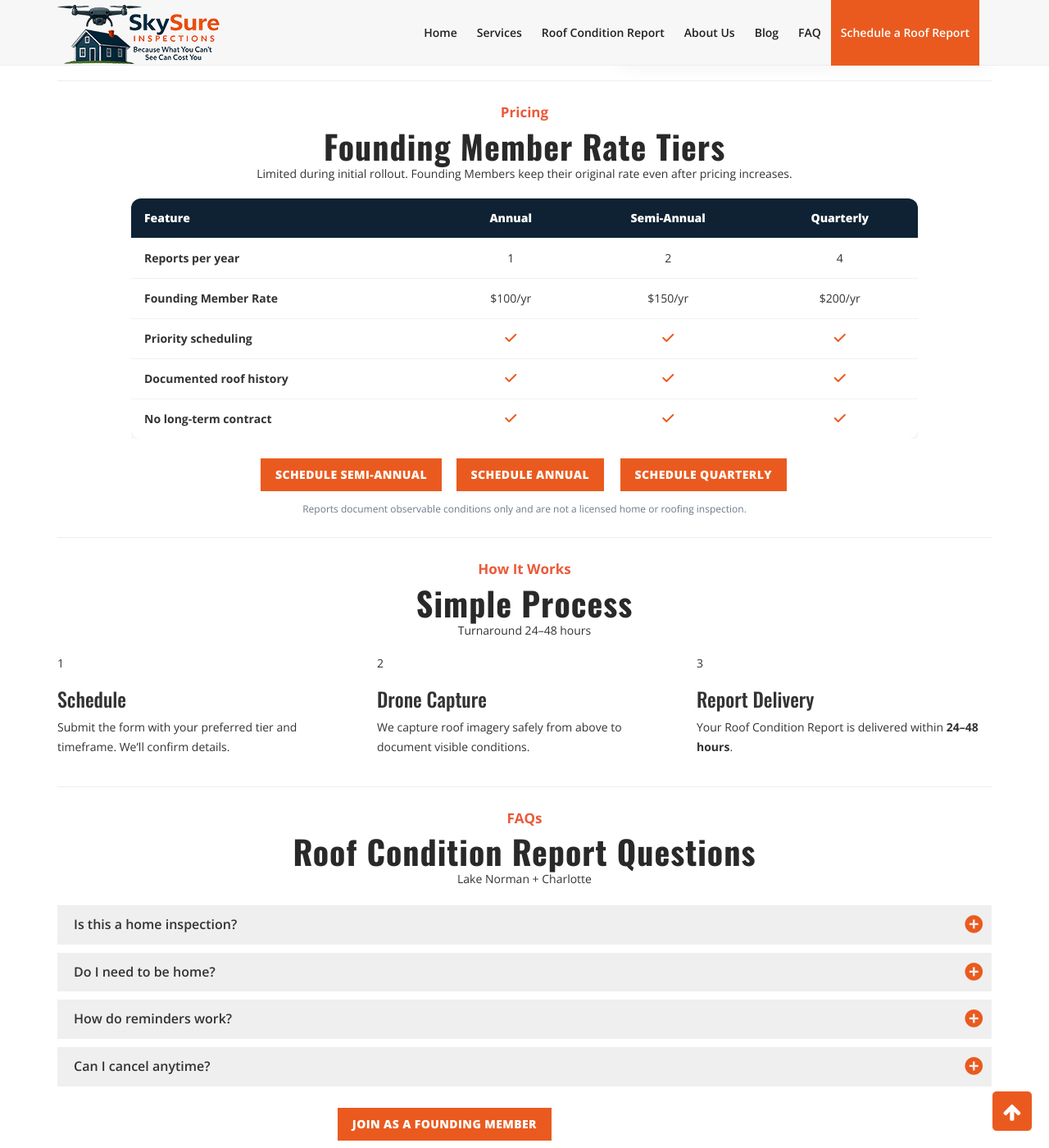
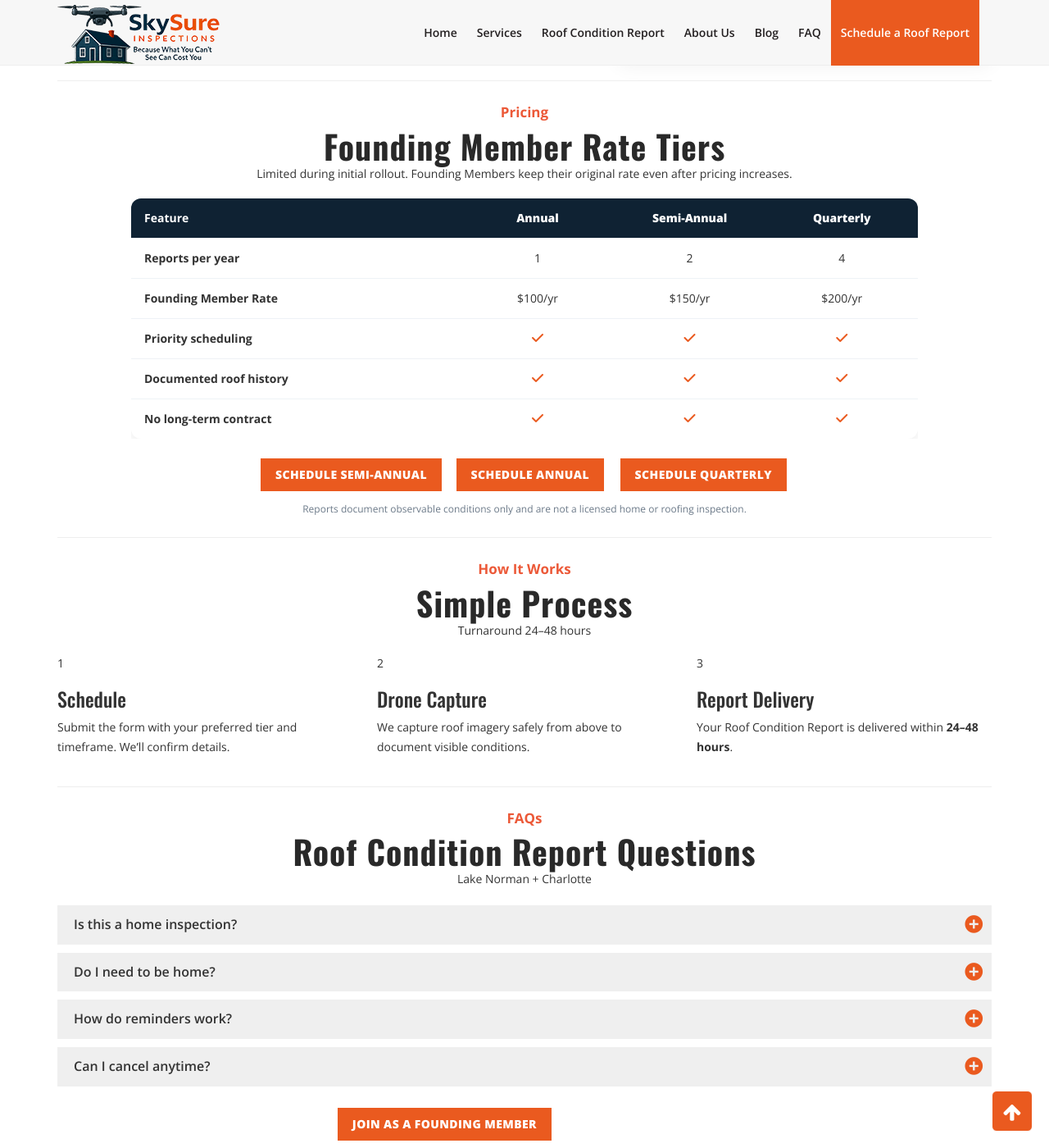
Before and after one commit to ahdworsky/Beta, a Jekyll site: the page roof-condition-report.html, which Jekyll copies as it is, in a window 1280 px wide and 1400 px high, scrolled down 1067 px. Shown: the whole window at 82% size. Built offline with Jekyll 4.4.1, drawn with Linux system fonts in a browser that asks for light colours; nearby versions of some CDN libraries; library files that are not in the unit come from our copies.

Commit message:
Add files via upload

```diff
--- a/css/style.css
+++ b/css/style.css
@@ -1532,12 +1532,70 @@ table.tier-table .fa-solid.fa-check{
   table.tier-table thead th,
   table.tier-table tbody td{ padding: 12px 12px; }
 }
-
-
 /* ================================
-   FAQ FIX – allow answers to open
-   (JS toggles either li.active or h4.active)
-================================ */
-.faqs-service li p{ display:none; } /* keep default closed */
-.faqs-service li.active p{ display:block !important; }
-.faqs-service li h4.active + p{ display:block !important; }
+   FIX: Founding Member Rate Tier Table "Collapsing"
+   Ensures table layout isn't overridden by theme styles.
+================================= */
+
+.pricing-table-wrap{
+  width:100%;
+  overflow-x:auto;
+  -webkit-overflow-scrolling:touch;
+}
+
+.pricing-table-wrap table,
+table.tier-table{
+  width:100% !important;
+  border-collapse:separate !important;
+  border-spacing:0 !important;
+  table-layout:fixed !important;
+}
+
+table.tier-table thead,
+table.tier-table tbody,
+table.tier-table tr{
+  display:table-row-group !important;
+}
+
+table.tier-table tr{ display:table-row !important; }
+
+table.tier-table th,
+table.tier-table td{
+  display:table-cell !important;
+  float:none !important;
+  position:static !important;
+  vertical-align:middle !important;
+  padding:14px 16px !important;
+  white-space:normal !important;
+}
+
+table.tier-table th{
+  white-space:nowrap !important;
+}
+
+table.tier-table th:first-child,
+table.tier-table td:first-child{
+  width:42% !important;
+  font-weight:700 !important;
+}
+
+table.tier-table th:not(:first-child),
+table.tier-table td:not(:first-child){
+  width:19.333% !important;
+  text-align:center !important;
+}
+
+@media (max-width:768px){
+  .pricing-table-wrap table,
+  table.tier-table{
+    min-width:720px !important;
+  }
+}
+
+
+/* =================================
+   FAQ FIX – keep answers open
+   Supports li.active and h4.active
+================================== */
+.faqs-service li.active > p{ display:block !important; }
+.faqs-service h4{ cursor:pointer; }
```
